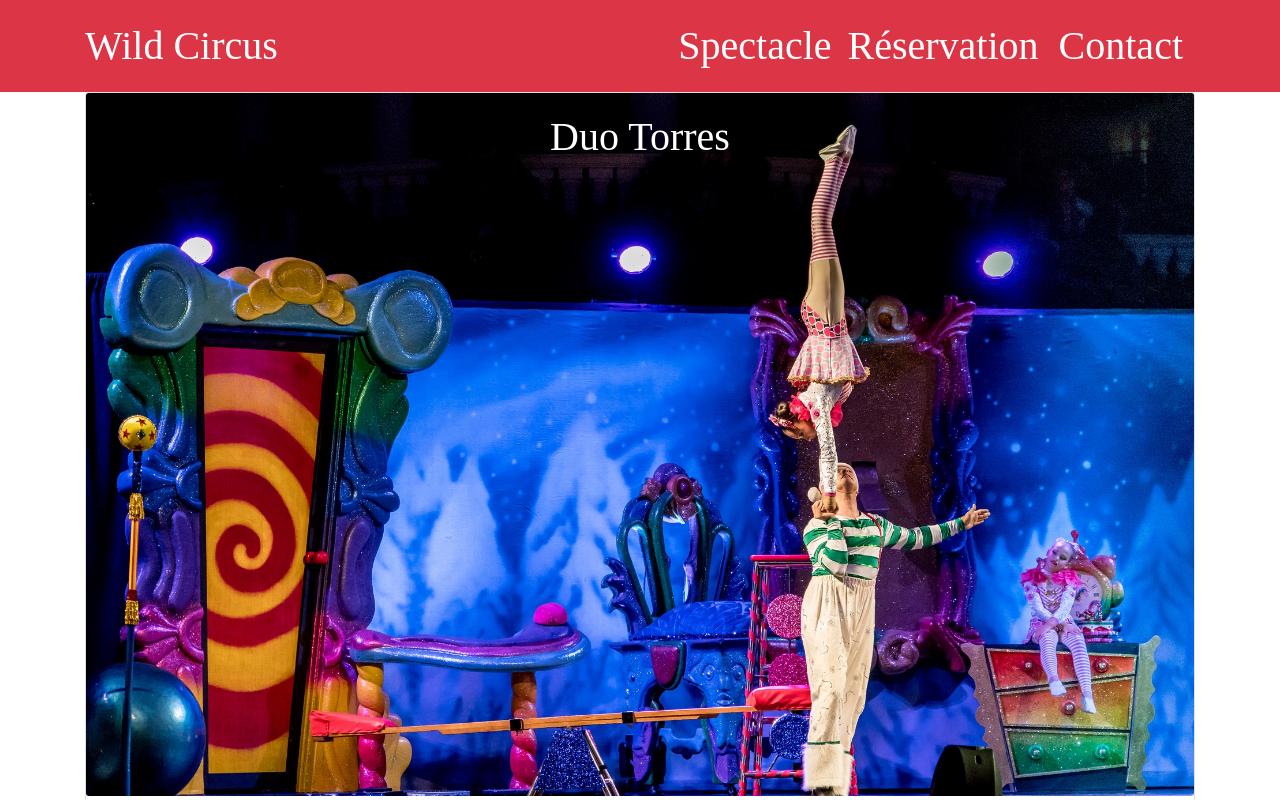
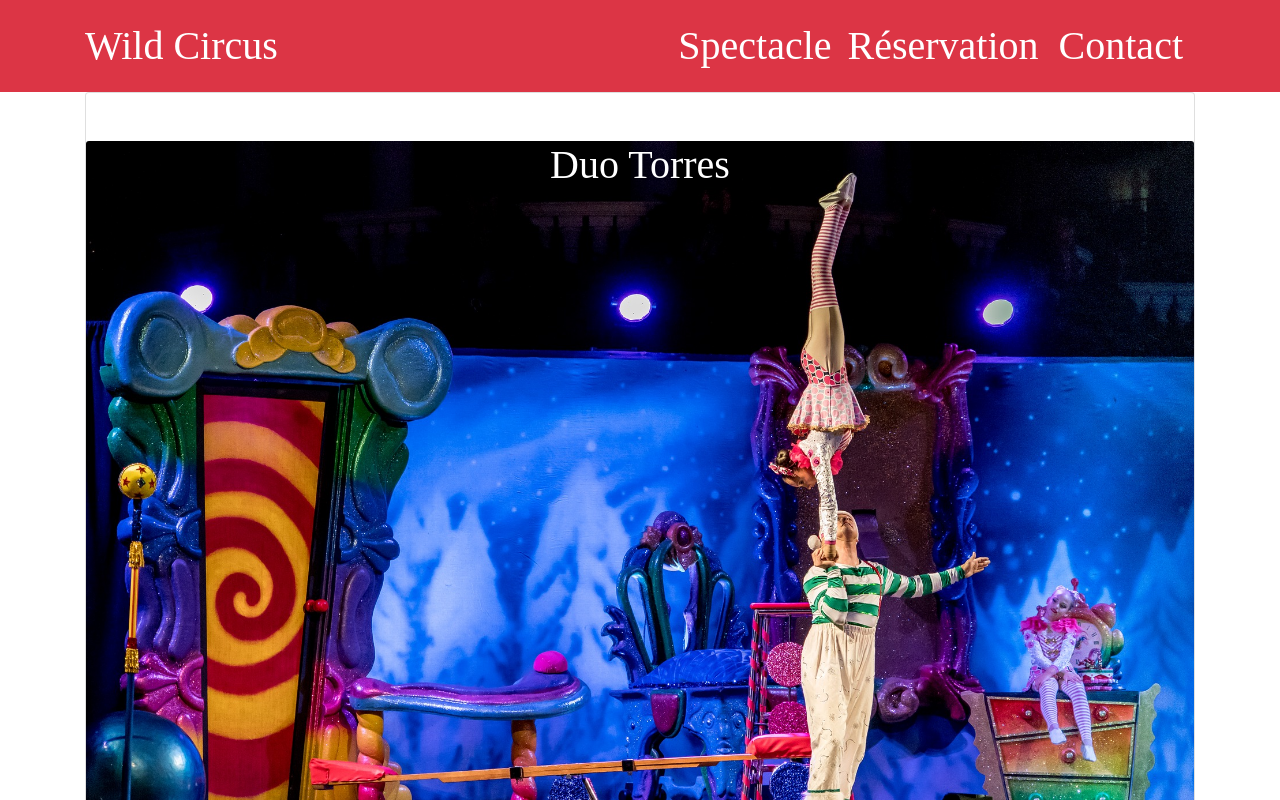
Before and after one commit to alex08011980/Wild-Circus, a React (Create React App) app in the folder front/: page /Spectacle in a window 1280 px wide. Shown: the top 800 px of the page. Built offline with nearby package versions, Linux system fonts and the light colour scheme; a web font is replaced by a local one.

Commit message:
spectacle

```diff
--- a/front/src/components/Spectacle/section-spectacle.jsx
+++ b/front/src/components/Spectacle/section-spectacle.jsx
@@ -10,11 +10,11 @@ class Spectacle extends Component {
           <div class="block col-xs-6">
             <div class="card">
               <img
-                class="card-img img-responsive"
+                class="card-img img-responsive mt-5"
                 src="/images/acrobate_fille.jpg"
                 alt="Card image"
               ></img>
-              <div class="card-img-overlay">
+              <div class="card-img-overlay pt-5">
                 <h1 class="card-title text-white">Duo Torres</h1>
               </div>
               <div className="card-text">
```
